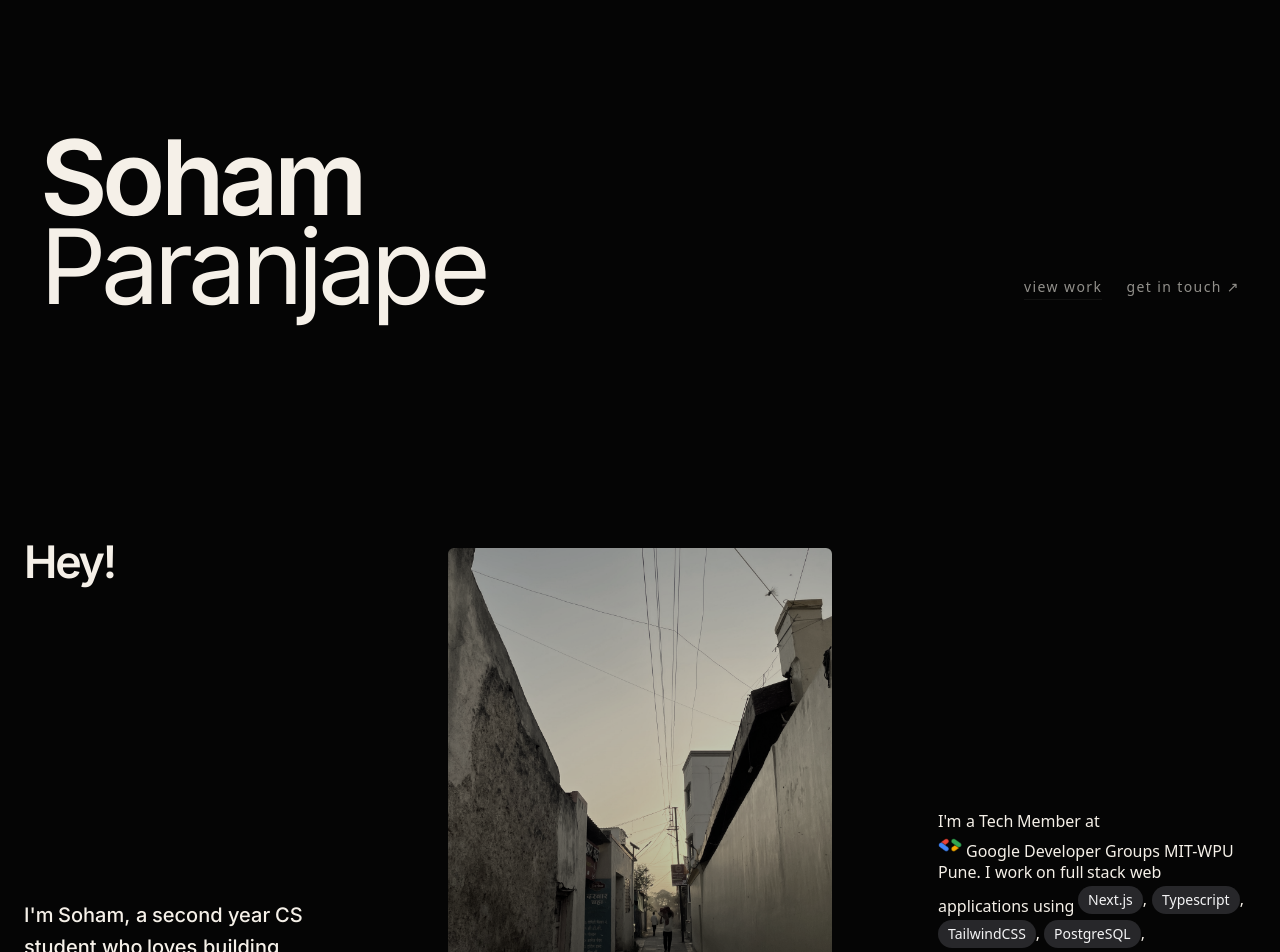
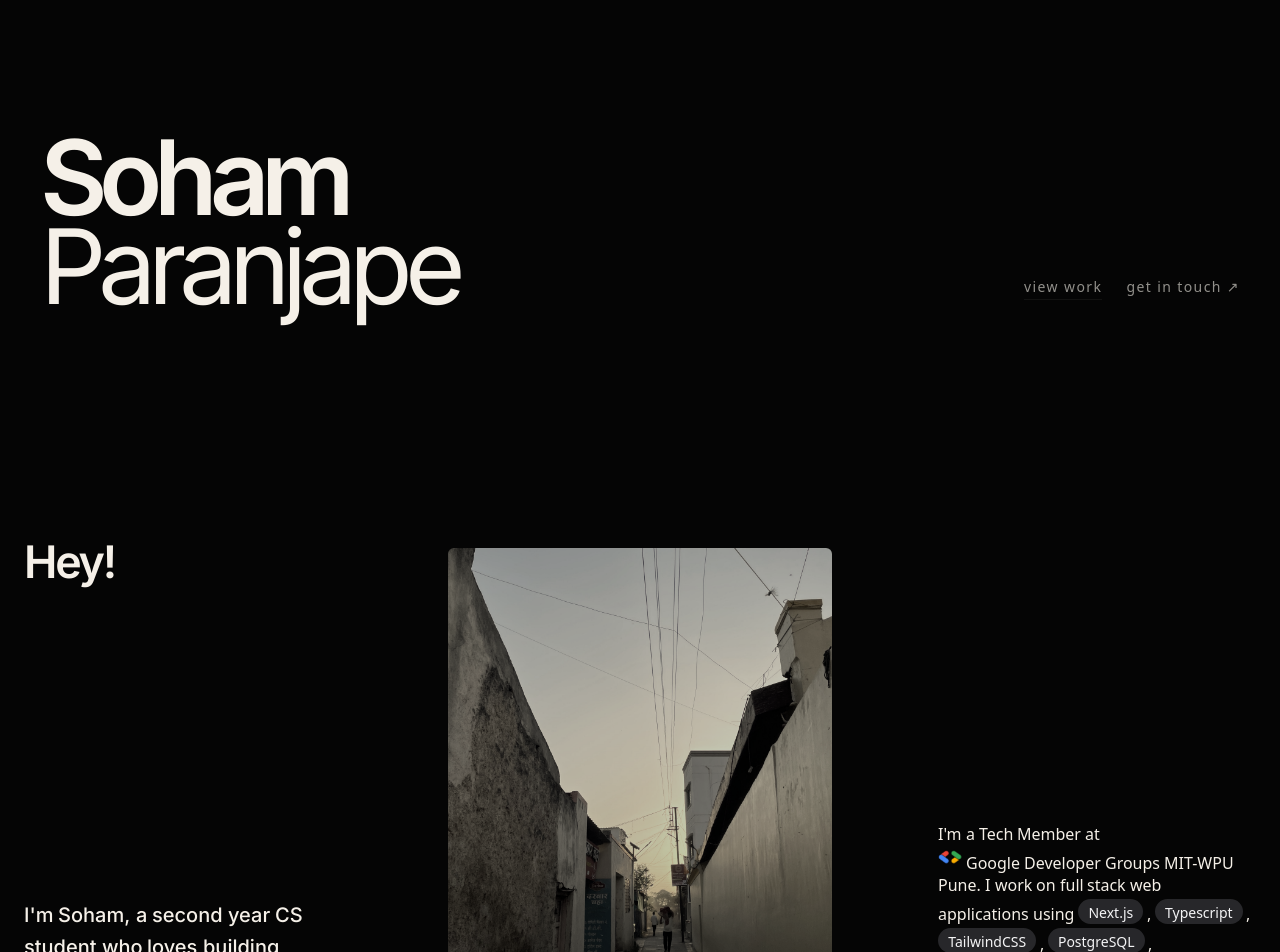
Before and after one commit to sohamparanjape12/portfolio, a Next.js app: page / in a window 1280 px wide. Shown: the part 420-1372 px from the top of the page. Built offline with nearby package versions, Linux system fonts and the light colour scheme; a web font is replaced by a local one.

Commit message:
Redesign v1.0

```diff
--- a/src/app/page.tsx
+++ b/src/app/page.tsx
@@ -43,6 +43,7 @@ const PROJECTS = [
     desc: "Static website for Paranjape Opticals with custom animations and smooth scrolling.",
     tech: ["Next.js", "TailwindCSS", "Framer Motion"],
     year: "2025",
+    link: "https://www.paranjapeopticals.com",
     img: "/po.png"
   },
   {
@@ -323,7 +324,7 @@ const ProjectCard = ({ project, index }: {
   }, { scope: cardRef, dependencies: [theme] });
 
   return (
-    <Reveal key={index} duration={0.8} ease="power3.out" delay={0.4 + index * 0.25} triggerStart="top 80%">
+    <Reveal key={index} duration={0.8} ease="power3.out" delay={0.1 + index * 0.25} triggerStart="top 80%">
       <div
         ref={cardRef}
         onClick={() => {
@@ -340,7 +341,7 @@ const ProjectCard = ({ project, index }: {
               src={project.img}
               alt={project.name}
               fill
-              className="object-cover object-top hue-rotate-[-5deg] brightness-[77%] saturate-[80%] sepia-[20%] group-hover:filter-none transition-all duration-400 delay-450"
+              className="object-cover object-top dark:hue-rotate-[-5deg] brightness-[77%] saturate-[80%] dark:sepia-[20%] group-hover:filter-none transition-all duration-400 delay-450"
             />
           </div>
         </div>
@@ -524,7 +525,7 @@ export default function Home() {
               stagger={0.05}
               duration={1.2}
               ease="power3.out"
-              className="block text-[clamp(4rem,10vw,6.5rem)] font-semibold text-foreground tracking-tighter leading-[0.77] font-inter"
+              className="block text-[clamp(4rem,10vw,6.5rem)] font-semibold text-foreground tracking-[-0.08em] leading-[0.77] font-inter"
               byLetter
             >
               Soham
@@ -536,7 +537,7 @@ export default function Home() {
               stagger={0.04}
               duration={1.2}
               ease="power3.out"
-              className="block text-[clamp(4rem,10vw,6.5rem)] font-normal text-foreground tracking-tighter leading-[0.95] font-inter"
+              className="block text-[clamp(4rem,10vw,6.5rem)] font-normal text-foreground tracking-[-0.08em] leading-[0.95] font-inter"
               byLetter
             >
               Paranjape
@@ -631,16 +632,12 @@ export default function Home() {
               </span>
               Google Developer Groups MIT-WPU Pune. I work on full stack web applications using
               {
-                ["Next.js", "Typescript", "TailwindCSS", "PostgreSQL", "Framer Motion", "Node.js", "GSAP"].map((tech, i) => (
-                  <Fragment key={tech}>
-                    <span className="inline-flex dark:bg-zinc-800 bg-zinc-200 dark:text-zinc-100 text-zinc-800 px-2.5 py-1 rounded-full text-sm font-medium my-0.5">
-                      {tech}
-                    </span>
-                    <span>
-                      {i < 6 && ", "}
-                    </span>
-                  </Fragment>
-                ))
+                ["Next.js", "Typescript", "TailwindCSS", "PostgreSQL", "Framer Motion", "Node.js", "GSAP"].flatMap((tech, i) => [
+                  <span key={tech} className="tech-pill no-reveal inline-flex dark:bg-zinc-800 bg-zinc-200 dark:text-zinc-100 text-zinc-800 px-2.5 py-1 rounded-full text-sm font-medium mr-[0.25em] align-middle pb-[0.1em] my-0.5">
+                    {tech}
+                  </span>,
+                  i < 6 ? <span key={`${tech}-comma`}>{", "}</span> : null
+                ])
               }. Interested in learning new technologies and expanding my skillset.
 
             </TextReveal>
--- a/src/components/TextReveal.tsx
+++ b/src/components/TextReveal.tsx
@@ -45,29 +45,35 @@ export default function TextReveal({
                     : triggerRef.current)
                 : containerRef.current;
 
-            gsap.fromTo(
-                containerRef.current.querySelectorAll(".reveal-node"),
-                {
-                    y: "200%"
-                },
-                {
-                    y: "0%",
-                    duration: duration,
+            const nodes = gsap.utils.toArray(".reveal-node, .tech-pill", containerRef.current) as HTMLElement[];
+
+            const tl = gsap.timeline({
                 delay: delay,
-                    ease: ease,
-                    stagger: stagger,
                 scrollTrigger: {
                     trigger: trigger,
                     start: triggerStart,
-                        // play on enter, do nothing on leave/re-enter/leave-back
                     toggleActions: "play none none none",
-                        // Crucial: Tells ScrollTrigger to completely turn off and kill itself once triggered
                     once: true,
-                        // Prevents layout shifting during scroll adjustments from resetting values
                     invalidateOnRefresh: false,
-                    },
                 }
+            });
+
+            nodes.forEach((node, i) => {
+                const isTechPill = node.classList.contains("tech-pill");
+                if (isTechPill) {
+                    tl.fromTo(node,
+                        { scale: 0, opacity: 0, rotate: -10 },
+                        { scale: 1, opacity: 1, rotate: 0, duration: 0.35, ease: "back.inOut" },
+                        i * stagger
                     );
+                } else {
+                    tl.fromTo(node,
+                        { y: "200%" },
+                        { y: "0%", duration: duration, ease: ease },
+                        i * stagger
+                    );
+                }
+            });
         },
         // REMOVED 'children' from dependencies.
         // This stops GSAP from re-running the animation loop if React re-renders the DOM nodes on scroll.
@@ -136,6 +142,13 @@ export default function TextReveal({
             }
 
             if (isValidElement(child)) {
+                // @ts-ignore
+                const hasNoReveal = typeof child.props?.className === 'string' && child.props.className.includes("no-reveal");
+
+                if (hasNoReveal) {
+                    return child;
+                }
+
                 return (
                     <span className="relative inline-block overflow-hidden mr-[0.25em] align-middle pb-[0.1em]">
                         <span className="reveal-node inline-block will-change-transform">
```
Lines whose indentation alone changed are shown as unchanged.
